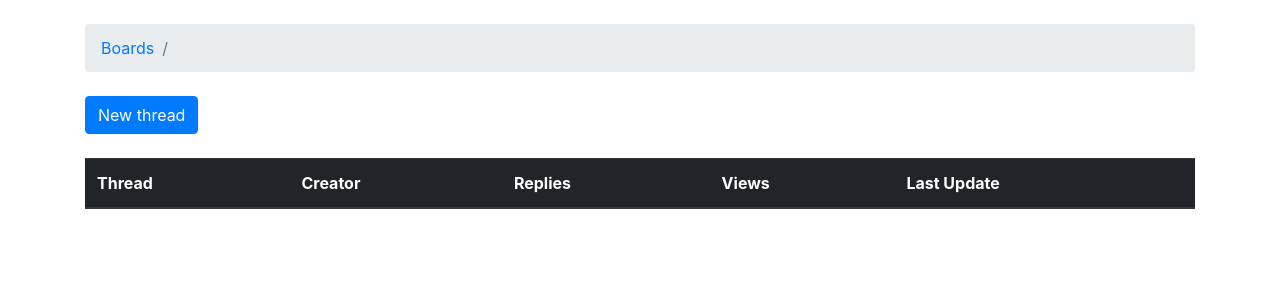
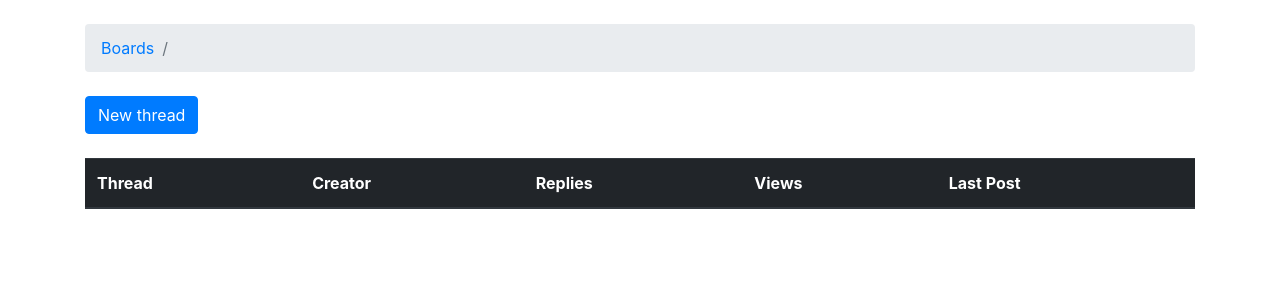
Before and after one commit to hosstay/login-example-DP, a Django app: template boards/templates/boards/threads/threads.html in a window 1280 px wide. Shown: the part 56-356 px from the top of the page. Run offline with Django 3.2, Linux system fonts and the light colour scheme; the template is opened without the code that fills it, so the values that code supplies are empty; the visitor is signed in with stand-in values (Sample User, id 1); some libraries are stand-ins or nearby versions.

Commit message:
changed thread's last_updated to last_post_at

```diff
--- a/boards/models.py
+++ b/boards/models.py
@@ -24,7 +24,7 @@ class Board(models.Model):
 class Thread(models.Model):
     title = models.CharField(max_length=255)
     created_at = models.DateTimeField(auto_now_add=True)
-    last_updated = models.DateTimeField(auto_now_add=True)
+    last_post_at = models.DateTimeField(auto_now_add=True)
     board = models.ForeignKey(Board, on_delete=models.CASCADE, related_name='threads')
     creator = models.ForeignKey(User, on_delete=models.CASCADE, related_name='threads')
     views = models.PositiveIntegerField(default=0)
--- a/boards/templates/boards/threads/threads.html
+++ b/boards/templates/boards/threads/threads.html
@@ -23,7 +23,7 @@
             <th>Creator</th>
             <th>Replies</th>
             <th>Views</th>
-            <th>Last Update</th>
+            <th>Last Post</th>
             </tr>
         </thead>
         <tbody>
@@ -47,7 +47,7 @@
                     <td>{{ thread.creator.username }}</td>
                     <td>{{ thread.replies }}</td>
                     <td>{{ thread.views }}</td>
-                    <td>{{ thread.last_updated|naturaltime }}</td>
+                    <td>{{ thread.last_post_at|naturaltime }}</td>
                 </tr>
             {% endfor %}
         </tbody>
--- a/boards/views.py
+++ b/boards/views.py
@@ -21,7 +21,7 @@ class BoardListView(ListView):
 
 # def board_threads(request, pk):
 #     board = get_object_or_404(Board, pk = pk)
-#     queryset = board.threads.order_by('-last_updated').annotate(replies = Count('posts') - 1)
+#     queryset = board.threads.order_by('-last_post_at').annotate(replies = Count('posts') - 1)
 #     page = request.GET.get('page', 1)
 
 #     paginator = Paginator(queryset, 20)
@@ -47,7 +47,7 @@ class ThreadListView(ListView):
 
     def get_queryset(self):
         self.board = get_object_or_404(Board, pk = self.kwargs.get('pk'))
-        queryset = self.board.threads.order_by('-last_updated').annotate(replies = Count('posts') - 1)
+        queryset = self.board.threads.order_by('-last_post_at').annotate(replies = Count('posts') - 1)
         return queryset
 
 @method_decorator(login_required, name = 'dispatch')
@@ -120,7 +120,7 @@ class NewParentPost(View):
             post.created_by = request.user
             post.save()
 
-            thread.last_updated = timezone.now()
+            thread.last_post_at = timezone.now()
             thread.save()
 
             thread_url = reverse('view_thread', kwargs = {'pk': pk, 'thread_pk': thread_pk})
```
